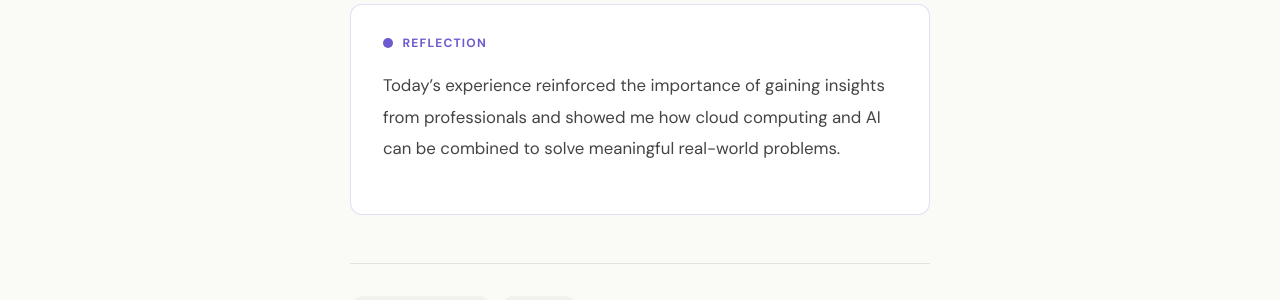
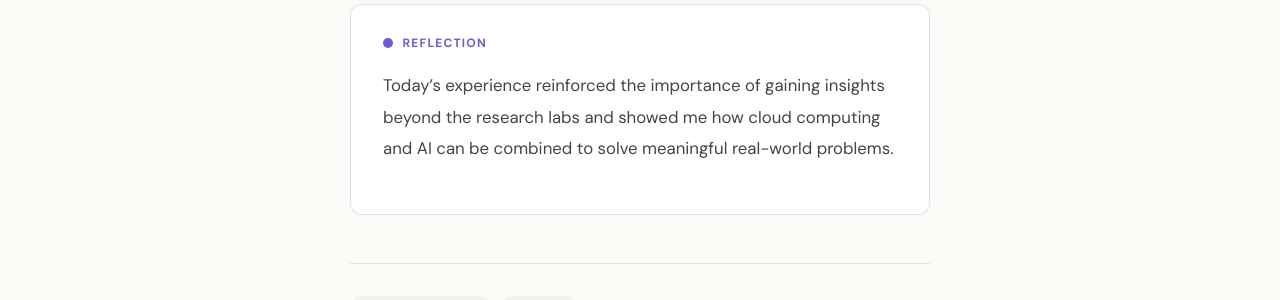
Before and after one commit to kosiobiora/kosiobioraceamls26.github.io, a Jekyll site: the page built from _posts/2026-06-30-day-26.md, in a window 1280 px wide and 900 px high, scrolled down 1406 px. Shown: the part 314-614 px from the top of the window. Built offline with Jekyll 4.4.1, drawn with Linux system fonts in a browser that asks for light colours; some web fonts are replaced.

Commit message:
Update 2026-06-30-day-26.md

```diff
--- a/_posts/2026-06-30-day-26.md
+++ b/_posts/2026-06-30-day-26.md
@@ -12,5 +12,5 @@ blockers: |
   No.
 
 reflection: |
-  Today's experience reinforced the importance of gaining insights from professionals and showed me how cloud computing and AI can be combined to solve meaningful real-world problems.
+  Today's experience reinforced the importance of gaining insights beyond the research labs and showed me how cloud computing and AI can be combined to solve meaningful real-world problems.
 ---
```
